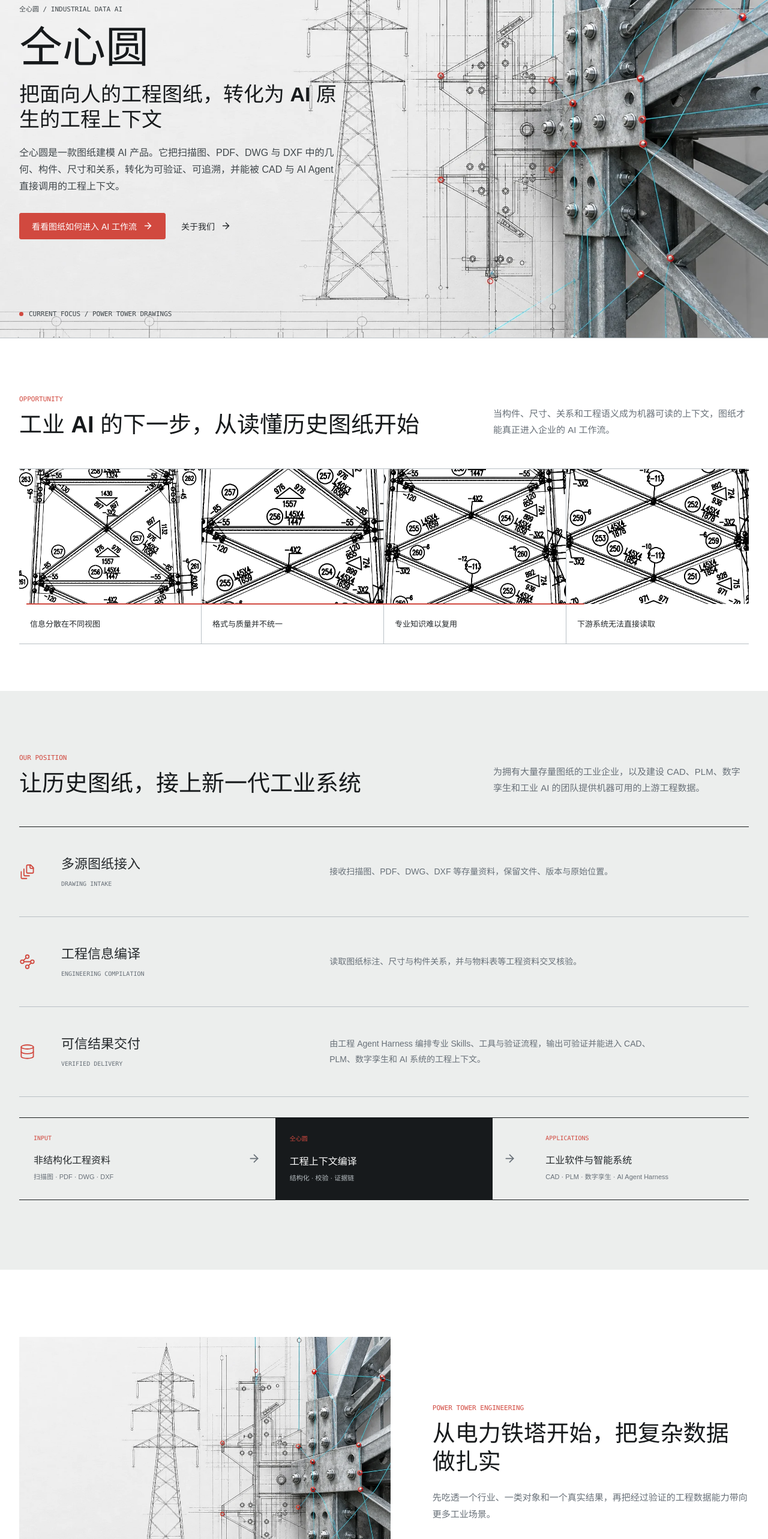
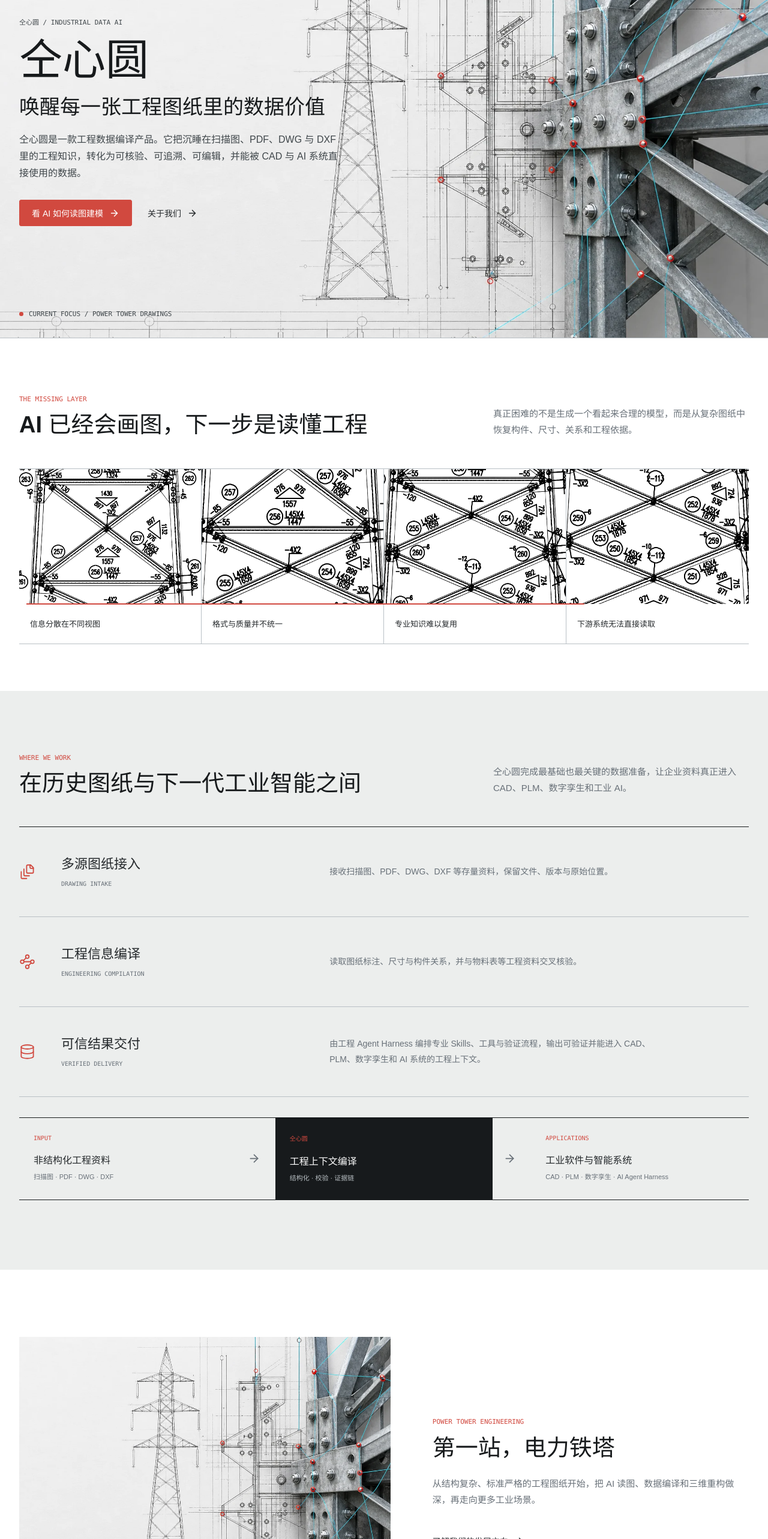
Before and after one commit to ConcentricCirclesMRTT/ConcentricCirclesMRTT.github.io, a React (Vite) app: page / in a window 1280 px wide. Shown: the part 180-2746 px from the top of the page at 60% size. Built offline with nearby package versions, Linux system fonts and the light colour scheme.

Commit message:
Restore core brand messaging

```diff
--- a/src/App.tsx
+++ b/src/App.tsx
@@ -173,13 +173,13 @@ function HomePage({ navigate }: { navigate: (page: PageId) => void }) {
           <div className="hero-copy">
             <p className="eyebrow">仝心圆 / INDUSTRIAL DATA AI</p>
             <h1>仝心圆</h1>
-            <h2>把面向人的工程图纸，转化为 AI 原生的工程上下文</h2>
+            <h2>唤醒每一张工程图纸里的数据价值</h2>
             <p className="hero-description">
-              仝心圆是一款图纸建模 AI 产品。它把扫描图、PDF、DWG 与 DXF 中的几何、构件、尺寸和关系，转化为可验证、可追溯，并能被 CAD 与 AI Agent 直接调用的工程上下文。
+              仝心圆是一款工程数据编译产品。它把沉睡在扫描图、PDF、DWG 与 DXF 里的工程知识，转化为可核验、可追溯、可编辑，并能被 CAD 与 AI 系统直接使用的数据。
             </p>
             <div className="hero-actions">
               <button className="primary-button" onClick={() => navigate("product")}>
-                看看图纸如何进入 AI 工作流 <ArrowRight size={17} />
+                看 AI 如何读图建模 <ArrowRight size={17} />
               </button>
               <button className="text-button" onClick={() => navigate("about")}>
                 关于我们 <ArrowRight size={17} />
@@ -192,8 +192,8 @@ function HomePage({ navigate }: { navigate: (page: PageId) => void }) {
 
       <section className="problem-section section-light" aria-labelledby="problem-title">
         <div className="page-grid problem-heading">
-          <div><p className="section-index">OPPORTUNITY</p><h2 id="problem-title">工业 AI 的下一步，从读懂历史图纸开始</h2></div>
-          <p>当构件、尺寸、关系和工程语义成为机器可读的上下文，图纸才能真正进入企业的 AI 工作流。</p>
+          <div><p className="section-index">THE MISSING LAYER</p><h2 id="problem-title">AI 已经会画图，下一步是读懂工程</h2></div>
+          <p>真正困难的不是生成一个看起来合理的模型，而是从复杂图纸中恢复构件、尺寸、关系和工程依据。</p>
         </div>
         <div className="page-grid evidence-strip">
           {evidenceItems.map((item) => (
@@ -208,8 +208,8 @@ function HomePage({ navigate }: { navigate: (page: PageId) => void }) {
 
       <section className="business-section" aria-labelledby="business-title">
         <div className="page-grid section-heading business-heading">
-          <div><p className="section-index">OUR POSITION</p><h2 id="business-title">让历史图纸，接上新一代工业系统</h2></div>
-          <p>为拥有大量存量图纸的工业企业，以及建设 CAD、PLM、数字孪生和工业 AI 的团队提供机器可用的上游工程数据。</p>
+          <div><p className="section-index">WHERE WE WORK</p><h2 id="business-title">在历史图纸与下一代工业智能之间</h2></div>
+          <p>仝心圆完成最基础也最关键的数据准备，让企业资料真正进入 CAD、PLM、数字孪生和工业 AI。</p>
         </div>
         <div className="page-grid service-list">
           {services.map((service) => {
@@ -231,8 +231,8 @@ function HomePage({ navigate }: { navigate: (page: PageId) => void }) {
           <div className="focus-image"><img src="/images/mrtt-hero.webp" alt="铁塔图纸与结构化数据" /><span>CURRENT FOCUS</span></div>
           <div className="focus-copy">
             <p className="section-index">POWER TOWER ENGINEERING</p>
-            <h2 id="focus-title">从电力铁塔开始，把复杂数据做扎实</h2>
-            <p>先吃透一个行业、一类对象和一个真实结果，再把经过验证的工程数据能力带向更多工业场景。</p>
+            <h2 id="focus-title">第一站，电力铁塔</h2>
+            <p>从结构复杂、标准严格的工程图纸开始，把 AI 读图、数据编译和三维重构做深，再走向更多工业场景。</p>
             <button className="text-button" onClick={() => navigate("about")}>了解我们的发展方向 <ArrowRight size={17} /></button>
           </div>
         </div>
@@ -246,11 +246,11 @@ function ProductPage() {
   return (
     <main>
       <section className="inner-hero product-hero">
-        <div className="page-grid inner-hero-layout"><div><p className="eyebrow">仝心圆 / DRAWING MODELING AI</p><h1>从面向人的图纸，到 AI 原生的工程上下文</h1></div><p>仝心圆让图纸中的几何、构件、尺寸、拓扑与依据成为机器可读、可验证、可调用的数据，连接 CAD、PLM、数字孪生和 AI Agent。</p></div>
+        <div className="page-grid inner-hero-layout"><div><p className="eyebrow">仝心圆 / DRAWING MODELING AI</p><h1>唤醒图纸，让工程数据流动起来</h1></div><p>仝心圆让图纸中的几何、构件、尺寸、拓扑与依据成为机器可读、可验证、可调用的数据，连接 CAD、PLM、数字孪生和 AI Agent。</p></div>
       </section>
       <section className="model-section" aria-labelledby="model-title">
         <div className="page-grid model-heading">
-          <div><p className="section-index light">AI-NATIVE ENGINEERING CONTEXT</p><h2 id="model-title">让 AI 读图、推理并重建工程结构</h2></div>
+          <div><p className="section-index light">AI-NATIVE ENGINEERING CONTEXT</p><h2 id="model-title">让 AI 读懂工程图纸，重建结构准确的三维几何</h2></div>
           <p>多模态 AI 与工程 Agent Harness 读取尺寸、标注和构件关系，交叉核对物料表，并通过几何求解确保结果精确、可核验。</p>
         </div>
         <Suspense fallback={<div className="tower-viewer"><div className="viewer-status">正在准备三维查看器...</div></div>}>
```
